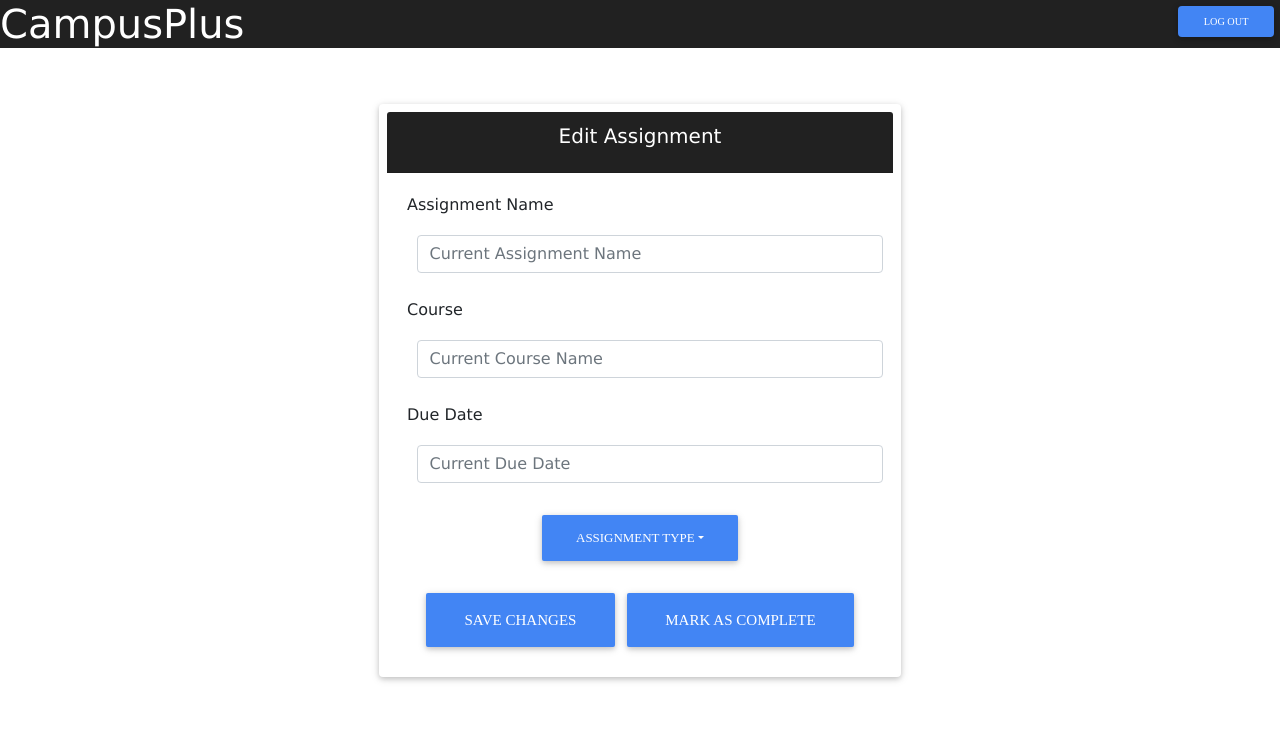
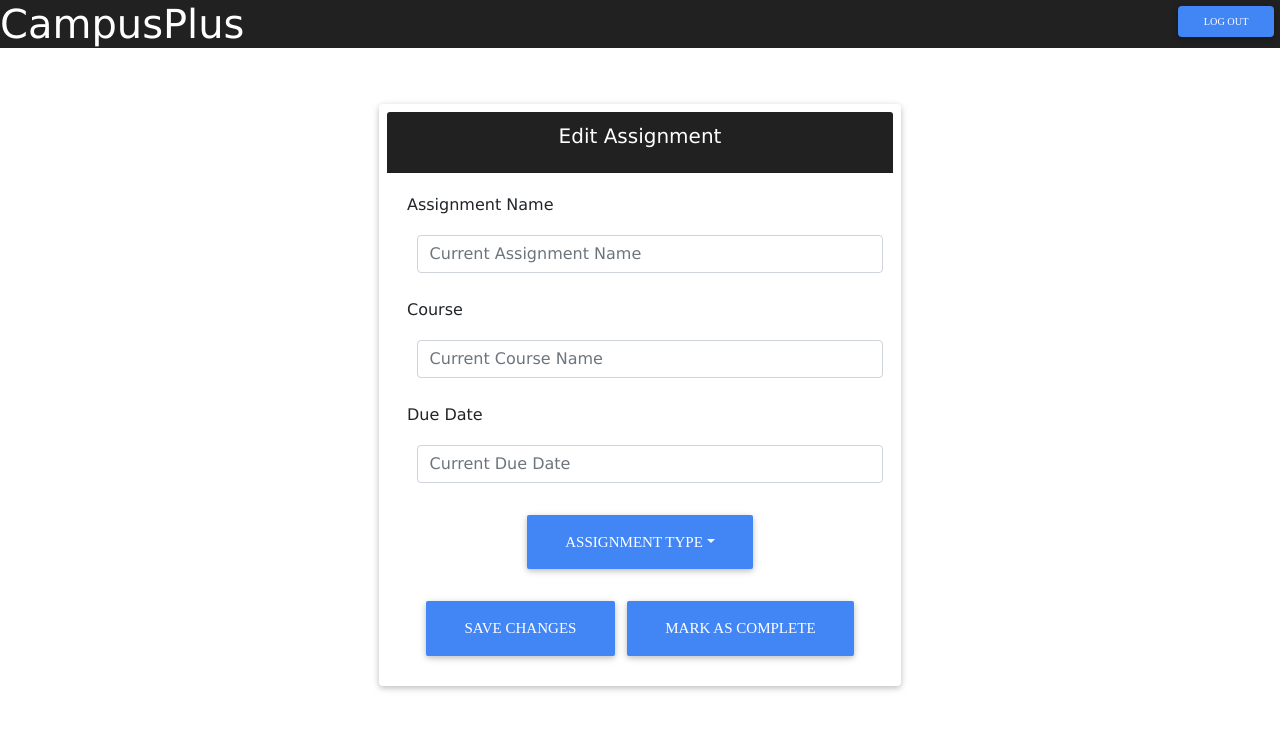
Before and after one commit to luisegarduno/CampusPlus, a React (Create React App) app in the folder frontend/: page /assignmentchanges in a window 1280 px wide. Shown: the top 730 px of the page. Built offline with nearby package versions, Linux system fonts and the light colour scheme.

Commit message:
Changed button size

```diff
--- a/frontend/src/app/AssignmentEditor.jsx
+++ b/frontend/src/app/AssignmentEditor.jsx
@@ -44,7 +44,7 @@ export class AssignmentEditor extends React.Component{
                                 </div>
                             </div>
                             <div className="dropdown">
-                              <button className="btn btn-primary dropdown-toggle" type="button" id="dropdownMenuButton" data-toggle="dropdown" aria-haspopup="true" aria-expanded="false">
+                              <button className="btn btn-primary btn-lg dropdown-toggle" type="button" id="dropdownMenuButton" data-toggle="dropdown" aria-haspopup="true" aria-expanded="false">
                                 Assignment Type
                               </button>
                                 <div className="dropdown-menu" aria-labelledby="dropdownMenuButton">
```
